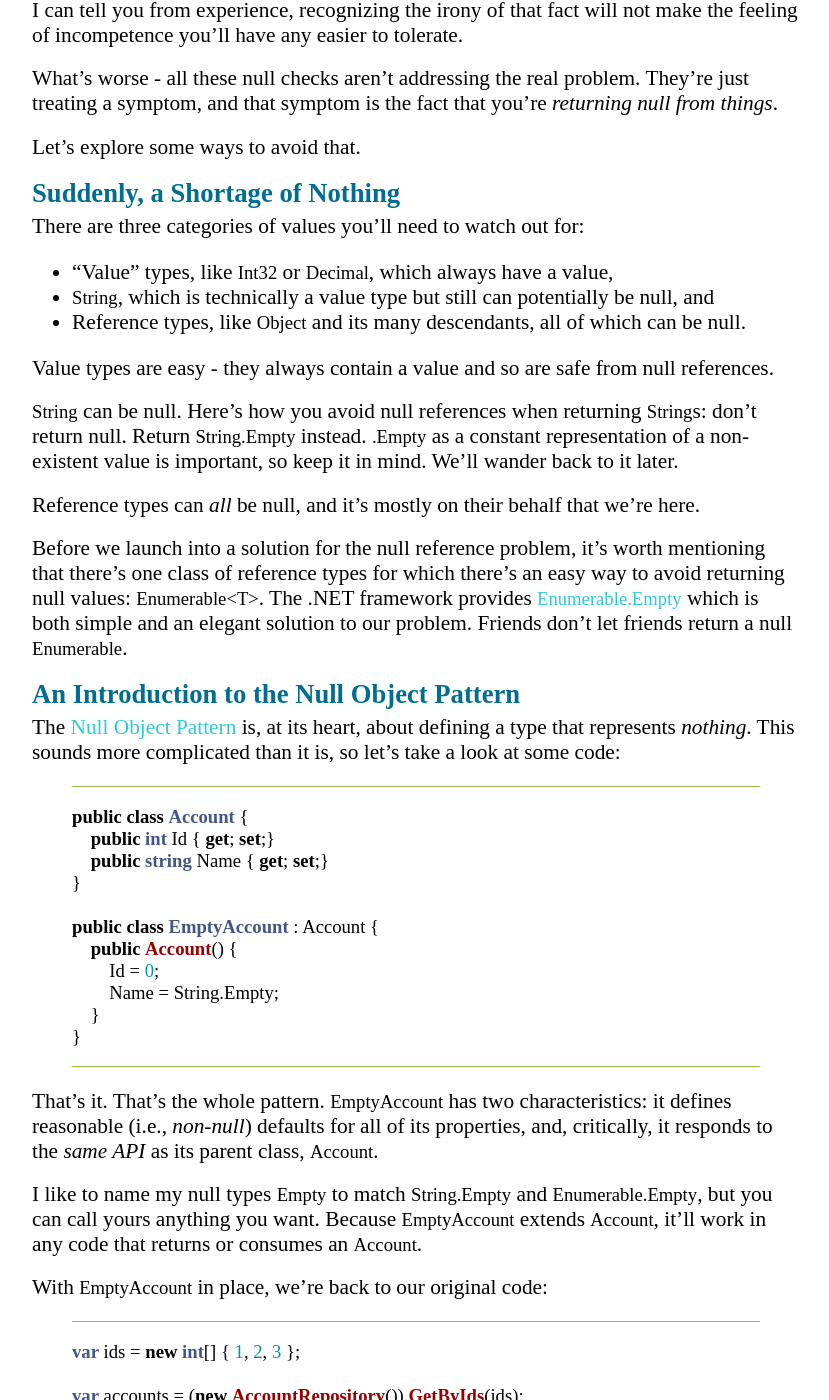
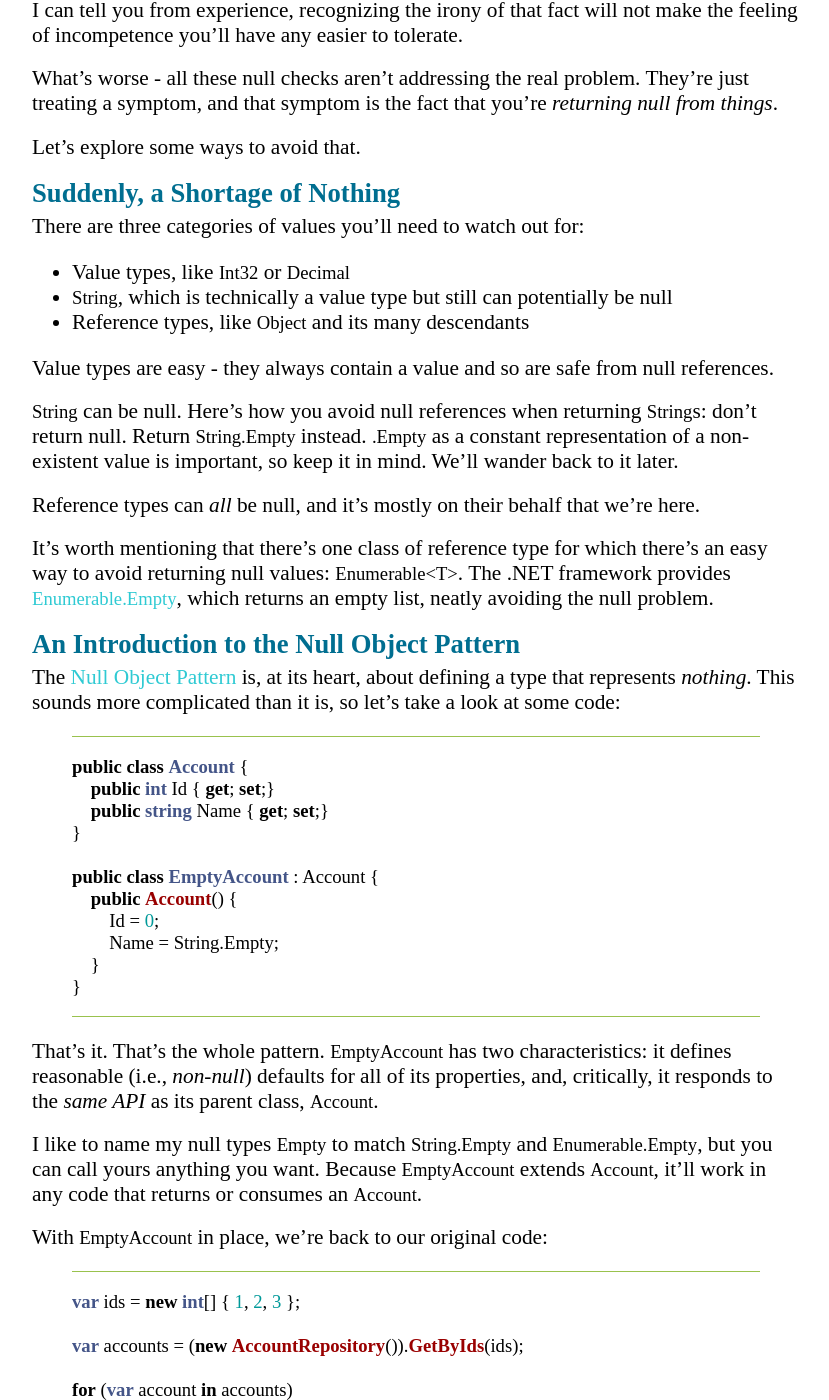
Before and after one commit to jtompkins/joshtompkins.com, a Jekyll site: the page built from _posts/2015-5-1-stop-returning-null.md, in a window 1280 px wide and 1400 px high, scrolled down 2829 px. Shown: the whole window, without its empty margins (224-1053 px from the left). Built offline with Jekyll 4.4.1, drawn with Linux system fonts in a browser that asks for light colours; nearby versions of some CDN libraries; some of the changed text lies outside the part shown.

Commit message:
One last round of edits.

```diff
--- a/_posts/2015-5-1-stop-returning-null.md
+++ b/_posts/2015-5-1-stop-returning-null.md
@@ -12,7 +12,7 @@ I *hate* checking for null.
 
 Null checks make code worse, not better. They're like fire ants - they show up everywhere, and once you start seeing them, they're basically impossible to fully remove.
 
-The good news is that you can write code that doesn't check for null and **is still safe from null reference errors**. It just takes discipline, a little extra code, and the will to make it happen.
+The good news is that you can write C# code that doesn't check for null and **is still safe from null reference errors**. It just takes discipline, a little extra code, and the will to make it happen.
 
 Fair warning: banishing null checks from your code involves design patterns. Get your [astronaut hat](http://www.joelonsoftware.com/articles/fog0000000018.html) ready.
 
@@ -92,9 +92,9 @@ Let's explore some ways to avoid that.
 
 There are three categories of values you'll need to watch out for:
 
-* "Value" types, like `Int32` or `Decimal`, which always have a value,
-* `String`, which is technically a value type but still can potentially be null, and
-* Reference types, like `Object` and its many descendants, all of which can be null.
+* Value types, like `Int32` or `Decimal`
+* `String`, which is technically a value type but still can potentially be null
+* Reference types, like `Object` and its many descendants
 
 Value types are easy - they always contain a value and so are safe from null references.
 
@@ -102,7 +102,7 @@ Value types are easy - they always contain a value and so are safe from null ref
 
 Reference types can *all* be null, and it's mostly on their behalf that we're here.
 
-Before we launch into a solution for the null reference problem, it's worth mentioning that there's one class of reference types for which there's an easy way to avoid returning null values: `Enumerable<T>`. The .NET framework provides [`Enumerable.Empty`](https://msdn.microsoft.com/en-us/library/vstudio/bb341042(v=vs.100).aspx) which is both simple and an elegant solution to our problem. Friends don't let friends return a null `Enumerable`.
+It's worth mentioning that there's one class of reference type for which there's an easy way to avoid returning null values: `Enumerable<T>`. The .NET framework provides [`Enumerable.Empty`](https://msdn.microsoft.com/en-us/library/vstudio/bb341042(v=vs.100).aspx), which returns an empty list, neatly avoiding the null problem.
 
 ## An Introduction to the Null Object Pattern
 
```
Also changed, not shown: other parts of _posts/2015-5-1-stop-returning-null.md (+4 -4 lines).
